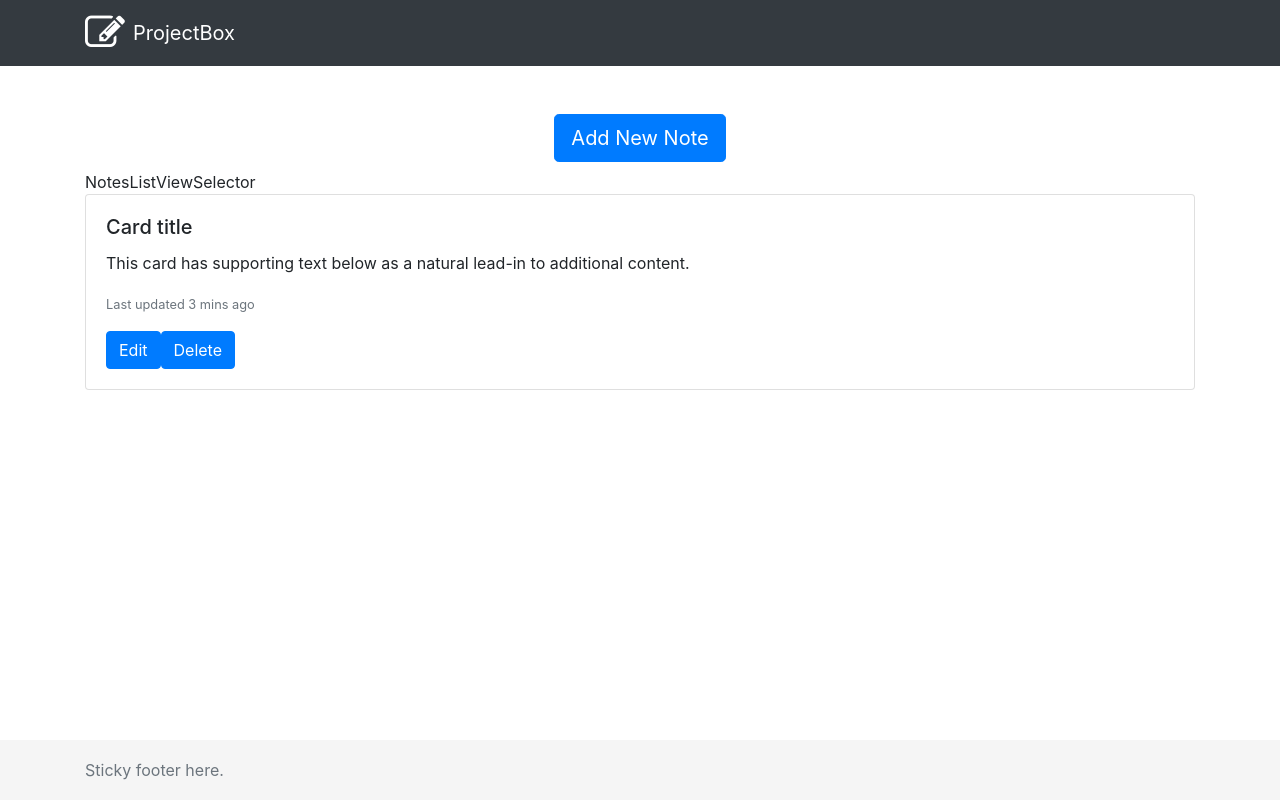
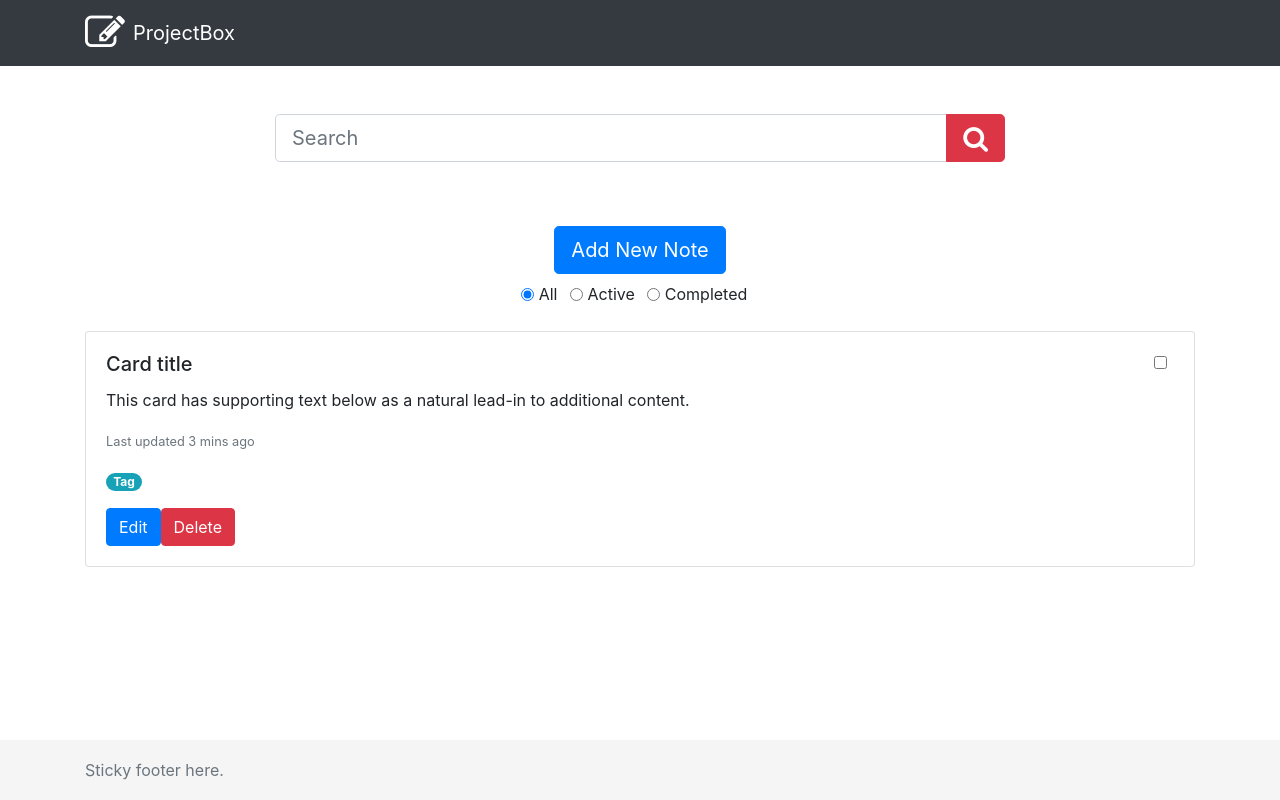
Before and after one commit to mediasittich/react-projects-list-app, a React (Create React App) app in the folder client/: page / in a window 1280 px wide. Built offline with nearby package versions, Linux system fonts and the light colour scheme.

Commit message:
update input fields with closing tags

```diff
--- a/client/src/App.js
+++ b/client/src/App.js
@@ -1,7 +1,7 @@
 import React, { Component } from 'react';
-import logo from './logo.svg';
 import './App.css';
 import Header from './components/Header/Header';
+import Searchbar from './components/Searchbar/Searchbar';
 import Footer from './components/Footer/Footer';
 import NoteManager from './components/NoteManager/NoteManager';
 
@@ -12,7 +12,7 @@ class App extends Component {
     return (
       <div className="App">
         <Header />
-        {/* Searchbar */}
+        <Searchbar />
         <NoteManager />
         <Footer />
       </div>
--- a/client/src/components/NoteCard/NoteCard.js
+++ b/client/src/components/NoteCard/NoteCard.js
@@ -9,15 +9,16 @@ class NoteCard extends Component {
                     <div className="d-flex flex-row justify-content-between">
                         <h5 className="card-title">Card title</h5>
                         <div className="form-check">
-                            {/* <input className="form-check-input" type="checkbox" value="" id="defaultCheck1"> */}
+                            <input className="form-check-input" type="checkbox" value="" id="defaultCheck1" />
                         </div>
                     </div>
 
                     <p className="card-text">This card has supporting text below as a natural lead-in to additional content.</p>
                     <p className="card-text"><small class="text-muted">Last updated 3 mins ago</small></p>
+                    <p><span class="badge badge-pill badge-info">Tag</span></p>
 
                     <a href="#" className="btn btn-primary">Edit</a>
-                    <a href="#" className="btn btn-primary">Delete</a>
+                    <a href="#" className="btn btn-danger">Delete</a>
                 </div>
             </div>
         );
--- a/client/src/components/NotesListViewSelector/NotesListViewSelector.js
+++ b/client/src/components/NotesListViewSelector/NotesListViewSelector.js
@@ -4,21 +4,20 @@ import './NotesListViewSelector.css';
 class NotesListViewSelector extends Component {
     render() {
         return (
-            <div>NotesListViewSelector</div>
-            // <div className="text-center mb-4">
-            //     <div className="form-check form-check-inline">
-            //         <input className="form-check-input" type="radio" name="inlineRadioOptions" id="inlineRadio1" value="option1" checked>
-            //         <label className="form-check-label" for="inlineRadio1">All</label>
-            //     </div>
-            //     <div className="form-check form-check-inline">
-            //         <input className="form-check-input" type="radio" name="inlineRadioOptions" id="inlineRadio2" value="option2">
-            //         <label className="form-check-label" for="inlineRadio2">Active</label>
-            //     </div>
-            //     <div className="form-check form-check-inline">
-            //         <input className="form-check-input" type="radio" name="inlineRadioOptions" id="inlineRadio3" value="option3">
-            //         <label className="form-check-label" for="inlineRadio3">Completed</label>
-            //     </div>
-            // </div>
+            <div className="text-center mb-4">
+                <div className="form-check form-check-inline">
+                    <input className="form-check-input" type="radio" name="inlineRadioOptions" id="inlineRadio1" value="option1" checked />
+                    <label className="form-check-label" for="inlineRadio1">All</label>
+                </div>
+                <div className="form-check form-check-inline">
+                    <input className="form-check-input" type="radio" name="inlineRadioOptions" id="inlineRadio2" value="option2" />
+                    <label className="form-check-label" for="inlineRadio2">Active</label>
+                </div>
+                <div className="form-check form-check-inline">
+                    <input className="form-check-input" type="radio" name="inlineRadioOptions" id="inlineRadio3" value="option3" />
+                    <label className="form-check-label" for="inlineRadio3">Completed</label>
+                </div>
+            </div>
         );
     }
 }
--- a/client/src/components/Searchbar/Searchbar.js
+++ b/client/src/components/Searchbar/Searchbar.js
@@ -6,12 +6,12 @@ class Searchbar extends Component {
         return (
             <section className="container">
                 <div className="row mt-5">
-                    <form class="col-xs-12 col-md-8 offset-md-2">
-                        <div class="input-group mb-3 form-lg">
-                            <input type="text" class="form-control form-control-lg" placeholder="Search" aria-label="Search" aria-describedby="basic-addon2">
-                            <div class="input-group-append">
-                                <button class="btn btn-danger btn-lg" type="button">
-                                    <i class="fa fa-search fa-lg"></i>
+                    <form className="col-xs-12 col-md-8 offset-md-2">
+                        <div className="input-group mb-3 form-lg">
+                            <input type="text" className="form-control form-control-lg" placeholder="Search" aria-label="Search" aria-describedby="basic-addon2" />
+                            <div className="input-group-append">
+                                <button className="btn btn-danger btn-lg" type="button">
+                                    <i className="fa fa-search fa-lg"></i>
                                 </button>
                             </div>
                         </div>
```
